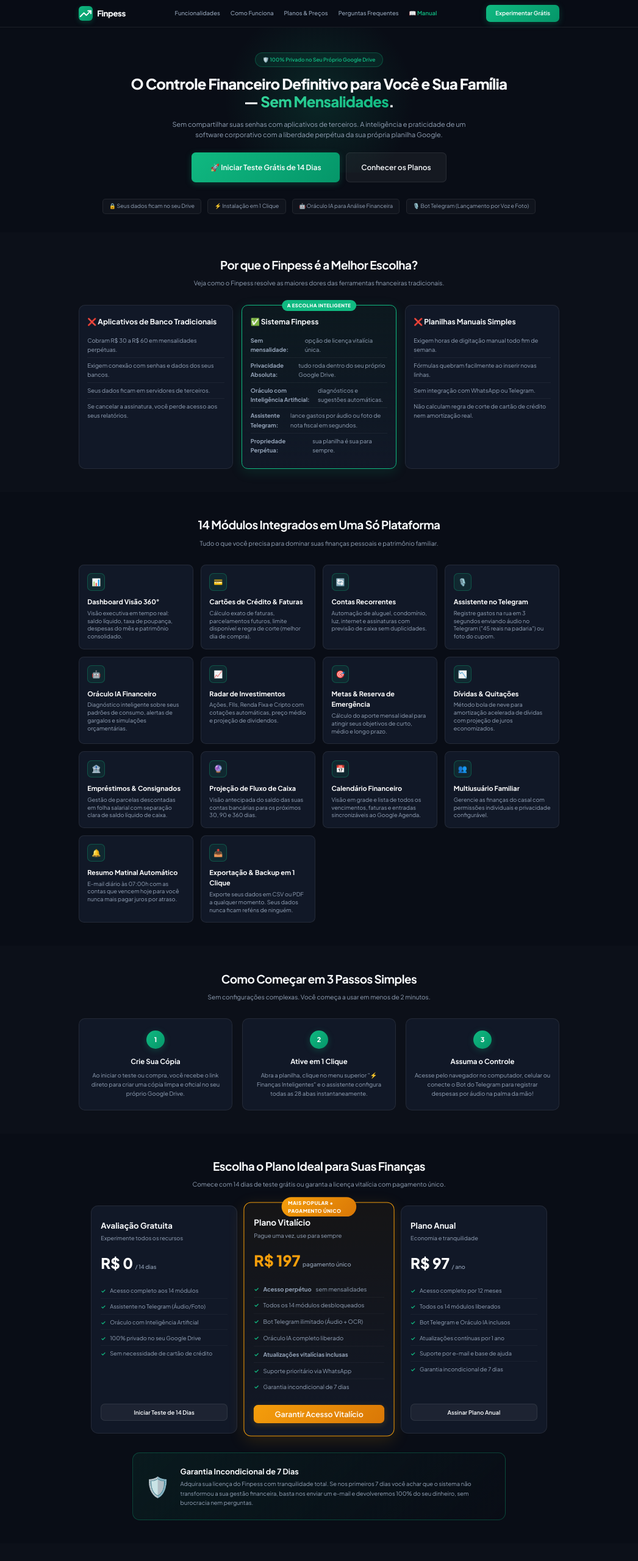
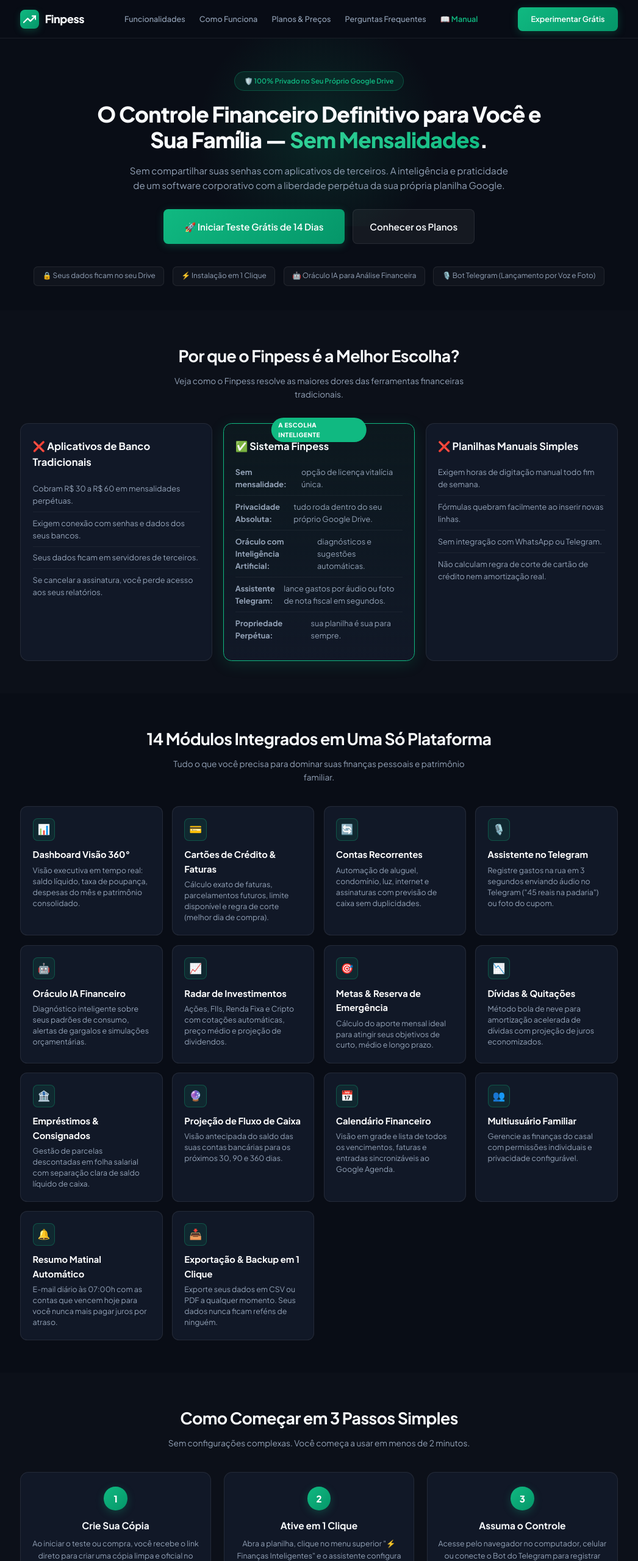
Before and after one commit to Andre-fdias/finpess, a plain HTML site: page commercial-site/index.html in a window 1280 px wide. Shown: the top 2560 px of the page at 61% size, without its empty margins (117-1163 px from the left). Drawn offline with Linux system fonts and the light colour scheme.

Commit message:
style(commercial-site): calibrate scale +15% for optimal readability and component proportions

```diff
--- a/commercial-site/index.html
+++ b/commercial-site/index.html
@@ -35,8 +35,8 @@
     }
 
     html {
-      font-size: 13.5px;
-      zoom: 0.85;
+      font-size: 15px;
+      zoom: 0.96;
     }
 
     body {
@@ -48,9 +48,9 @@
 
     /* Container */
     .container {
-      max-width: 960px;
+      max-width: 1060px;
       margin: 0 auto;
-      padding: 0 16px;
+      padding: 0 20px;
     }
 
     /* Navbar */
@@ -61,7 +61,7 @@
       background: rgba(9, 13, 22, 0.85);
       backdrop-filter: blur(12px);
       border-bottom: 1px solid var(--border);
-      padding: 9px 0;
+      padding: 12px 0;
     }
 
     .nav-content {
@@ -73,8 +73,8 @@
     .logo {
       display: flex;
       align-items: center;
-      gap: 8px;
-      font-size: 1.15rem;
+      gap: 10px;
+      font-size: 1.25rem;
       font-weight: 800;
       color: var(--text);
       text-decoration: none;
@@ -83,25 +83,25 @@
 
     .logo-badge {
       background: linear-gradient(135deg, #10b981, #059669);
-      width: 28px;
-      height: 28px;
-      border-radius: 7px;
+      width: 32px;
+      height: 32px;
+      border-radius: 8px;
       display: flex;
       align-items: center;
       justify-content: center;
-      box-shadow: 0 3px 10px var(--primary-glow);
+      box-shadow: 0 4px 12px var(--primary-glow);
     }
 
     .nav-links {
       display: flex;
-      gap: 20px;
+      gap: 24px;
       align-items: center;
     }
 
     .nav-links a {
       color: var(--text-muted);
       text-decoration: none;
-      font-size: 0.82rem;
+      font-size: 0.88rem;
       font-weight: 500;
       transition: color 0.2s;
     }
@@ -114,11 +114,11 @@
       display: inline-flex;
       align-items: center;
       justify-content: center;
-      gap: 6px;
-      padding: 8px 18px;
+      gap: 7px;
+      padding: 10px 22px;
       border-radius: 8px;
       font-weight: 600;
-      font-size: 0.82rem;
+      font-size: 0.88rem;
       cursor: pointer;
       text-decoration: none;
       transition: all 0.25s ease;
@@ -128,12 +128,12 @@
     .btn-primary {
       background: linear-gradient(135deg, var(--primary), var(--primary-hover));
       color: #ffffff;
-      box-shadow: 0 3px 12px var(--primary-glow);
+      box-shadow: 0 3px 14px var(--primary-glow);
     }
 
     .btn-primary:hover {
       transform: translateY(-2px);
-      box-shadow: 0 5px 18px rgba(16, 185, 129, 0.4);
+      box-shadow: 0 6px 20px rgba(16, 185, 129, 0.4);
     }
 
     .btn-secondary {
@@ -150,17 +150,17 @@
     .btn-gold {
       background: linear-gradient(135deg, #f59e0b, #d97706);
       color: #ffffff;
-      box-shadow: 0 3px 12px var(--gold-glow);
+      box-shadow: 0 3px 14px var(--gold-glow);
     }
 
     .btn-gold:hover {
       transform: translateY(-2px);
-      box-shadow: 0 5px 18px rgba(245, 158, 11, 0.4);
+      box-shadow: 0 6px 20px rgba(245, 158, 11, 0.4);
     }
 
     /* Hero Section */
     .hero {
-      padding: 48px 0 36px;
+      padding: 56px 0 42px;
       text-align: center;
       position: relative;
     }
@@ -170,8 +170,8 @@
       top: 0;
       left: 50%;
       transform: translateX(-50%);
-      width: 440px;
-      height: 280px;
+      width: 500px;
+      height: 320px;
       background: radial-gradient(circle, rgba(16, 185, 129, 0.15) 0%, rgba(9, 13, 22, 0) 70%);
       pointer-events: none;
       z-index: 0;
@@ -180,26 +180,26 @@
     .hero-pill {
       display: inline-flex;
       align-items: center;
-      gap: 6px;
-      padding: 5px 14px;
+      gap: 7px;
+      padding: 6px 16px;
       background: rgba(16, 185, 129, 0.1);
       border: 1px solid var(--border-accent);
       border-radius: 999px;
       color: var(--primary);
-      font-size: 0.74rem;
+      font-size: 0.78rem;
       font-weight: 600;
-      margin-bottom: 16px;
+      margin-bottom: 18px;
       position: relative;
       z-index: 1;
     }
 
     .hero h1 {
-      font-size: 2.1rem;
+      font-size: 2.45rem;
       font-weight: 800;
       line-height: 1.2;
       letter-spacing: -0.8px;
-      margin-bottom: 16px;
-      max-width: 740px;
+      margin-bottom: 18px;
+      max-width: 820px;
       margin-left: auto;
       margin-right: auto;
       position: relative;
@@ -213,10 +213,10 @@
     }
 
     .hero p {
-      font-size: 0.95rem;
+      font-size: 1.05rem;
       color: var(--text-muted);
-      max-width: 580px;
-      margin: 0 auto 24px;
+      max-width: 660px;
+      margin: 0 auto 28px;
       position: relative;
       z-index: 1;
     }
@@ -224,8 +224,8 @@
     .hero-actions {
       display: flex;
       justify-content: center;
-      gap: 12px;
-      margin-bottom: 32px;
+      gap: 14px;
+      margin-bottom: 38px;
       position: relative;
       z-index: 1;
     }
@@ -234,7 +234,7 @@
       display: flex;
       justify-content: center;
       flex-wrap: wrap;
-      gap: 12px;
+      gap: 14px;
       position: relative;
       z-index: 1;
     }
@@ -242,79 +242,79 @@
     .badge-item {
       display: flex;
       align-items: center;
-      gap: 6px;
-      font-size: 0.78rem;
+      gap: 7px;
+      font-size: 0.82rem;
       color: var(--text-muted);
       background: rgba(255, 255, 255, 0.03);
-      padding: 5px 12px;
-      border-radius: 6px;
+      padding: 6px 14px;
+      border-radius: 7px;
       border: 1px solid var(--border);
     }
 
     /* Comparison Section */
     .section {
-      padding: 45px 0;
+      padding: 55px 0;
       position: relative;
     }
 
     .section-title {
       text-align: center;
-      margin-bottom: 32px;
+      margin-bottom: 38px;
     }
 
     .section-title h2 {
-      font-size: 1.65rem;
+      font-size: 1.85rem;
       font-weight: 700;
       letter-spacing: -0.6px;
-      margin-bottom: 8px;
+      margin-bottom: 10px;
     }
 
     .section-title p {
       color: var(--text-muted);
-      font-size: 0.88rem;
-      max-width: 500px;
+      font-size: 0.95rem;
+      max-width: 550px;
       margin: 0 auto;
     }
 
     .comparison-grid {
       display: grid;
       grid-template-columns: repeat(3, 1fr);
-      gap: 16px;
+      gap: 18px;
     }
 
     .comp-card {
       background: var(--bg-card);
       border: 1px solid var(--border);
-      border-radius: 12px;
-      padding: 20px 16px;
+      border-radius: 14px;
+      padding: 24px 20px;
       transition: all 0.3s ease;
     }
 
     .comp-card.highlight {
       border-color: var(--primary);
       background: linear-gradient(180deg, rgba(16, 185, 129, 0.05) 0%, var(--bg-card) 100%);
-      box-shadow: 0 6px 24px rgba(16, 185, 129, 0.15);
+      box-shadow: 0 6px 26px rgba(16, 185, 129, 0.15);
       position: relative;
     }
 
     .comp-card.highlight::before {
       content: 'A ESCOLHA INTELIGENTE';
       position: absolute;
-      top: -10px;
+      top: -11px;
       left: 50%;
       transform: translateX(-50%);
       background: var(--primary);
       color: #fff;
-      font-size: 0.68rem;
+      font-size: 0.7rem;
       font-weight: 800;
-      padding: 3px 10px;
+      padding: 4px 12px;
       border-radius: 999px;
       letter-spacing: 0.5px;
     }
 
     .comp-card h3 {
-      font-size: 1.05rem;
-      margin-bottom: 10px;
+      font-size: 1.15rem;
+      margin-bottom: 12px;
       display: flex;
       align-items: center;
       gap: 8px;
@@ -325,10 +325,10 @@
     }
 
     .comp-card ul li {
-      padding: 6px 0;
+      padding: 8px 0;
       border-bottom: 1px solid rgba(255, 255, 255, 0.05);
       color: var(--text-muted);
-      font-size: 0.82rem;
+      font-size: 0.88rem;
       display: flex;
       align-items: flex-start;
       gap: 8px;
@@ -341,15 +341,15 @@
     /* Modules Section */
     .modules-grid {
       display: grid;
-      grid-template-columns: repeat(auto-fit, minmax(220px, 1fr));
-      gap: 14px;
+      grid-template-columns: repeat(auto-fit, minmax(240px, 1fr));
+      gap: 16px;
     }
 
     .module-card {
       background: var(--bg-card);
       border: 1px solid var(--border);
-      border-radius: 10px;
-      padding: 16px;
+      border-radius: 12px;
+      padding: 20px;
       transition: all 0.25s ease;
     }
 
@@ -360,44 +360,44 @@
     }
 
     .module-icon {
-      width: 34px;
-      height: 34px;
+      width: 38px;
+      height: 38px;
       background: rgba(16, 185, 129, 0.1);
       border: 1px solid var(--border-accent);
       border-radius: 8px;
       display: flex;
       align-items: center;
       justify-content: center;
-      font-size: 1.05rem;
-      margin-bottom: 10px;
+      font-size: 1.15rem;
+      margin-bottom: 12px;
     }
 
     .module-card h4 {
-      font-size: 0.95rem;
-      margin-bottom: 4px;
+      font-size: 1.02rem;
+      margin-bottom: 5px;
       color: #fff;
     }
 
     .module-card p {
-      font-size: 0.8rem;
+      font-size: 0.86rem;
       color: var(--text-muted);
-      line-height: 1.4;
+      line-height: 1.45;
     }
 
     /* Pricing Section */
     .pricing-grid {
       display: grid;
       grid-template-columns: repeat(3, 1fr);
-      gap: 16px;
-      max-width: 880px;
+      gap: 18px;
+      max-width: 940px;
       margin: 0 auto;
     }
 
     .price-card {
       background: var(--bg-card);
       border: 1px solid var(--border);
-      border-radius: 14px;
-      padding: 24px 18px;
+      border-radius: 16px;
+      padding: 28px 22px;
       display: flex;
       flex-direction: column;
       position: relative;
@@ -408,63 +408,63 @@
       border: 2px solid var(--gold);
       background: linear-gradient(180deg, rgba(245, 158, 11, 0.05) 0%, var(--bg-card) 100%);
       transform: scale(1.03);
-      box-shadow: 0 8px 30px rgba(245, 158, 11, 0.15);
+      box-shadow: 0 8px 32px rgba(245, 158, 11, 0.15);
     }
 
     .price-badge {
       position: absolute;
-      top: -11px;
+      top: -12px;
       left: 50%;
       transform: translateX(-50%);
       background: linear-gradient(135deg, #f59e0b, #d97706);
       color: #fff;
-      font-size: 0.68rem;
+      font-size: 0.72rem;
       font-weight: 800;
-      padding: 4px 12px;
+      padding: 5px 14px;
       border-radius: 999px;
       letter-spacing: 0.5px;
     }
 
     .price-header h3 {
-      font-size: 1.15rem;
-      margin-bottom: 4px;
+      font-size: 1.25rem;
+      margin-bottom: 6px;
     }
 
     .price-header p {
-      font-size: 0.8rem;
+      font-size: 0.85rem;
       color: var(--text-muted);
-      margin-bottom: 16px;
+      margin-bottom: 18px;
     }
 
     .price-val {
-      font-size: 2.1rem;
+      font-size: 2.35rem;
       font-weight: 800;
       color: #fff;
-      margin-bottom: 16px;
+      margin-bottom: 18px;
       display: flex;
       align-items: baseline;
-      gap: 4px;
+      gap: 5px;
     }
 
     .price-val span.sub {
-      font-size: 0.8rem;
+      font-size: 0.86rem;
       font-weight: 500;
       color: var(--text-muted);
     }
 
     .price-features {
       list-style: none;
-      margin-bottom: 20px;
+      margin-bottom: 24px;
       flex-grow: 1;
     }
 
     .price-features li {
-      padding: 6px 0;
-      font-size: 0.8rem;
+      padding: 7px 0;
+      font-size: 0.86rem;
       color: var(--text-muted);
       display: flex;
       align-items: center;
-      gap: 8px;
+      gap: 9px;
       border-bottom: 1px solid rgba(255, 255, 255, 0.04);
     }
 
@@ -481,20 +481,20 @@
     .steps-grid {
       display: grid;
       grid-template-columns: repeat(3, 1fr);
-      gap: 18px;
+      gap: 22px;
     }
 
     .step-card {
       background: var(--bg-card);
       border: 1px solid var(--border);
-      border-radius: 12px;
-      padding: 22px 16px;
+      border-radius: 14px;
+      padding: 24px 18px;
       text-align: center;
     }
 
     .step-number {
-      width: 36px;
-      height: 36px;
+      width: 40px;
+      height: 40px;
       background: linear-gradient(135deg, var(--primary), var(--primary-hover));
       color: #fff;
       border-radius: 50%;
@@ -502,24 +502,24 @@
       align-items: center;
       justify-content: center;
       font-weight: 800;
-      font-size: 0.95rem;
+      font-size: 1.05rem;
       margin: 0 auto 14px;
-      box-shadow: 0 3px 12px var(--primary-glow);
+      box-shadow: 0 4px 14px var(--primary-glow);
     }
 
     .step-card h4 {
-      font-size: 1rem;
-      margin-bottom: 6px;
+      font-size: 1.08rem;
+      margin-bottom: 7px;
     }
 
     .step-card p {
-      font-size: 0.82rem;
+      font-size: 0.86rem;
       color: var(--text-muted);
     }
 
     /* FAQ Accordion */
     .faq-container {
-      max-width: 680px;
+      max-width: 740px;
       margin: 0 auto;
     }
 
@@ -527,14 +527,14 @@
       background: var(--bg-card);
       border: 1px solid var(--border);
       border-radius: 10px;
-      margin-bottom: 10px;
+      margin-bottom: 12px;
       overflow: hidden;
     }
 
     .faq-question {
-      padding: 13px 18px;
+      padding: 15px 20px;
       font-weight: 600;
-      font-size: 0.88rem;
+      font-size: 0.94rem;
       cursor: pointer;
       display: flex;
       justify-content: space-between;
@@ -547,10 +547,10 @@
     }
 
     .faq-answer {
-      padding: 0 18px 14px;
+      padding: 0 20px 16px;
       color: var(--text-muted);
-      font-size: 0.82rem;
-      line-height: 1.5;
+      font-size: 0.88rem;
+      line-height: 1.6;
       display: none;
     }
 
@@ -570,28 +570,28 @@
     .guarantee-box {
       background: linear-gradient(135deg, rgba(16, 185, 129, 0.08) 0%, rgba(9, 13, 22, 0.8) 100%);
       border: 1px solid var(--border-accent);
-      border-radius: 14px;
-      padding: 24px;
+      border-radius: 16px;
+      padding: 28px;
       display: flex;
       align-items: center;
-      gap: 20px;
-      max-width: 720px;
-      margin: 36px auto 0;
+      gap: 24px;
+      max-width: 780px;
+      margin: 42px auto 0;
     }
 
     .guarantee-seal {
-      font-size: 2.8rem;
+      font-size: 3.2rem;
       flex-shrink: 0;
     }
 
     .guarantee-text h4 {
-      font-size: 1.1rem;
-      margin-bottom: 4px;
+      font-size: 1.18rem;
+      margin-bottom: 5px;
     }
 
     .guarantee-text p {
       color: var(--text-muted);
-      font-size: 0.82rem;
+      font-size: 0.88rem;
     }
 
     /* Modal */
@@ -617,22 +617,22 @@
     .modal-box {
       background: var(--bg-card);
       border: 1px solid var(--border);
-      border-radius: 14px;
-      max-width: 440px;
+      border-radius: 16px;
+      max-width: 470px;
       width: 100%;
-      padding: 24px;
+      padding: 28px;
       position: relative;
-      box-shadow: 0 16px 40px rgba(0, 0, 0, 0.5);
+      box-shadow: 0 18px 45px rgba(0, 0, 0, 0.5);
     }
 
     .modal-close {
       position: absolute;
-      top: 14px;
-      right: 14px;
+      top: 16px;
+      right: 16px;
       background: none;
       border: none;
       color: var(--text-muted);
-      font-size: 1.3rem;
+      font-size: 1.4rem;
       cursor: pointer;
     }
 
@@ -641,13 +641,13 @@
     }
 
     .form-group {
-      margin-bottom: 14px;
+      margin-bottom: 16px;
       text-align: left;
     }
 
     .form-group label {
       display: block;
-      font-size: 0.82rem;
+      font-size: 0.86rem;
       font-weight: 600;
       margin-bottom: 6px;
       color: var(--text);
@@ -655,12 +655,12 @@
 
     .form-group input {
       width: 100%;
-      padding: 9px 12px;
+      padding: 10px 14px;
       background: rgba(255, 255, 255, 0.04);
       border: 1px solid var(--border);
       border-radius: 8px;
       color: #fff;
-      font-size: 0.85rem;
+      font-size: 0.9rem;
       outline: none;
       transition: border 0.2s;
     }
@@ -672,24 +672,24 @@
     /* Footer */
     footer {
       border-top: 1px solid var(--border);
-      padding: 36px 0 20px;
+      padding: 42px 0 24px;
       background: #060910;
       color: var(--text-muted);
-      font-size: 0.8rem;
+      font-size: 0.85rem;
     }
 
     .footer-content {
       display: flex;
       justify-content: space-between;
       flex-wrap: wrap;
-      gap: 20px;
-      margin-bottom: 24px;
+      gap: 24px;
+      margin-bottom: 28px;
     }
 
     .footer-links a {
       color: var(--text-muted);
       text-decoration: none;
-      margin-left: 14px;
+      margin-left: 16px;
       transition: color 0.2s;
     }
 
@@ -699,9 +699,9 @@
 
     .footer-bottom {
       text-align: center;
-      padding-top: 14px;
+      padding-top: 16px;
       border-top: 1px solid rgba(255, 255, 255, 0.05);
-      font-size: 0.75rem;
+      font-size: 0.8rem;
     }
 
     /* Responsive */
```
Also changed, not shown: commercial-site/manual.html (+86 -86 lines), commercial-site/privacidade.html (+20 -20 lines), commercial-site/termos.html (+20 -20 lines).
